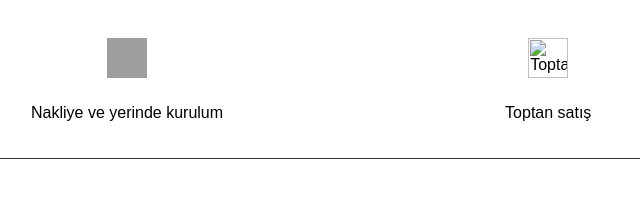
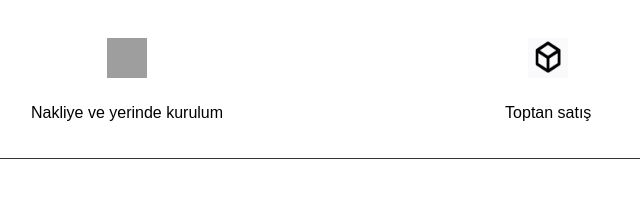
Before and after one commit to yagmurofisdizayn/yagmurofisdizayn, a plain HTML site: page index2.html in a window 1280 px wide. Shown: the full height of the page, 130-770 px from the left. Drawn offline with Linux system fonts and the light colour scheme; grey boxes are pictures that could not be loaded.

Commit message:
Update index2.html

```diff
--- a/index2.html
+++ b/index2.html
@@ -57,7 +57,7 @@ body {
       <p>Nakliye ve  yerinde kurulum</p>
     </div>
     <div class="footer-item">
-      <img src="C:\Users\Lenovo\Desktop\site\,kutu.png" alt="Toptan">
+      <img src="kutu.png" alt="Toptan">
       <p>Toptan satış</p>
     </div>
     <div class="footer-item">
```
